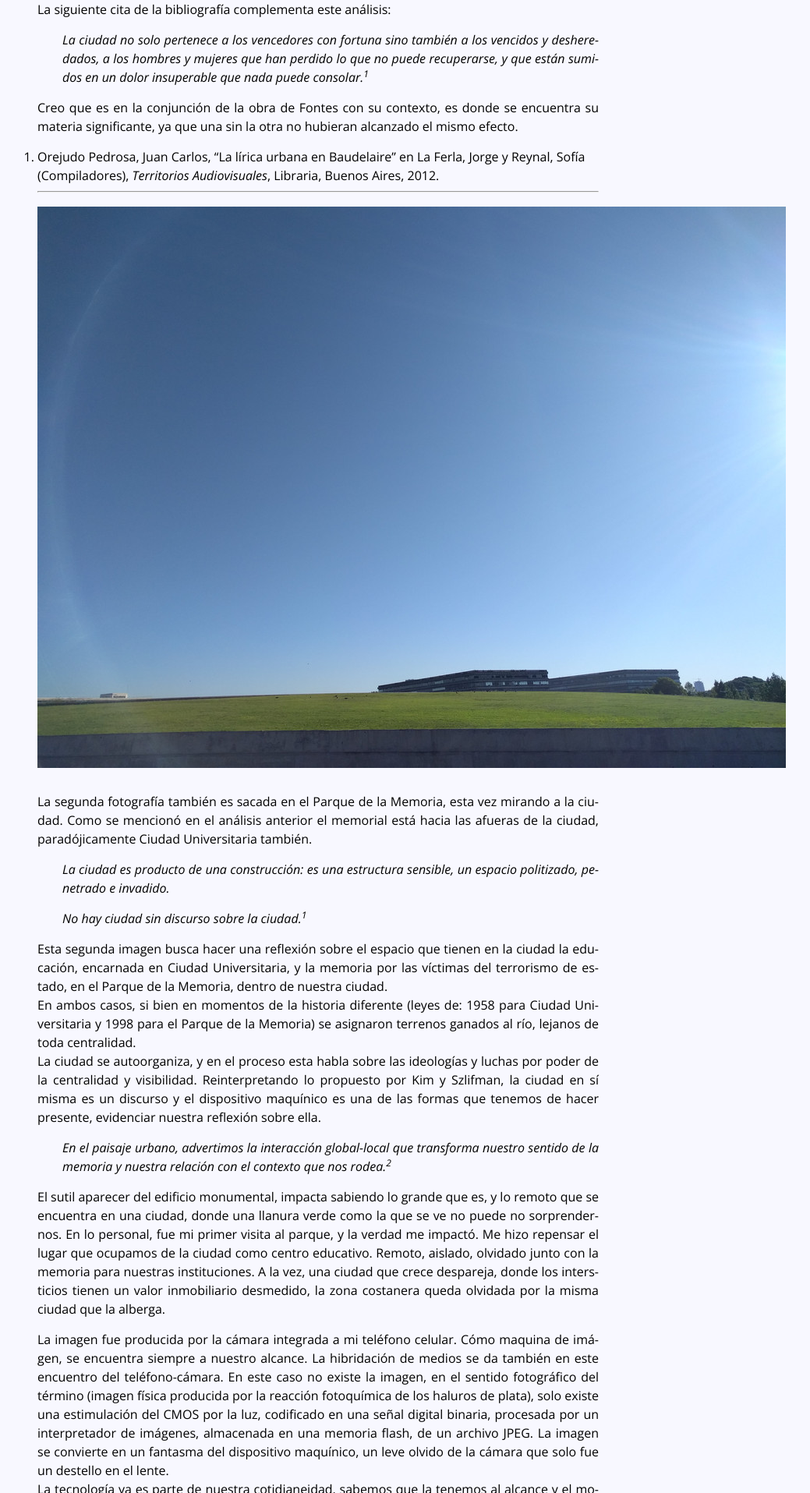
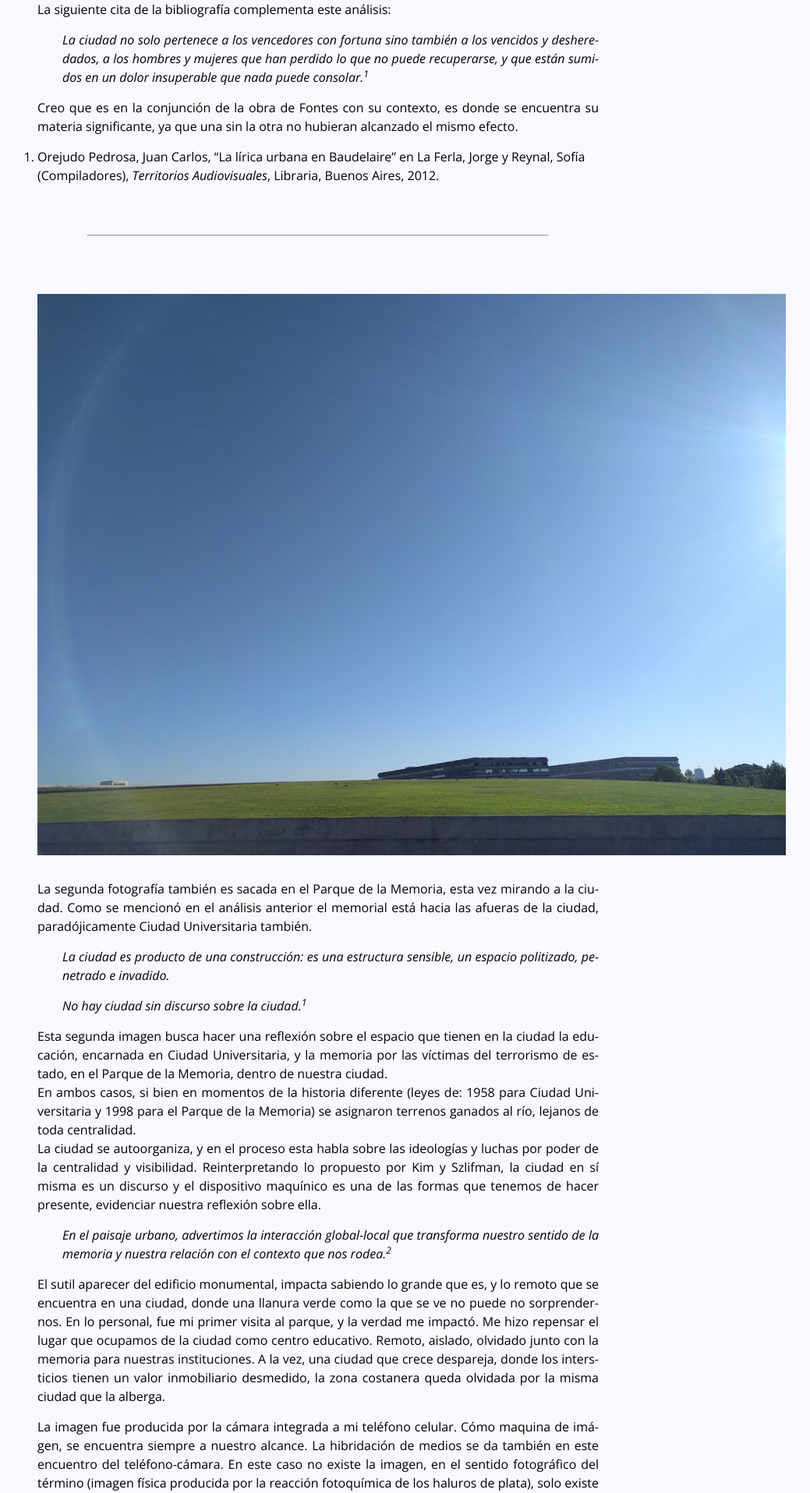
Before and after one commit to tasken/sitio.audiovisual, a Jekyll site: the page built from _posts/2016-04-13-TP1.md, in a window 1280 px wide. Shown: the part 3517-5432 px from the top of the page at 78% size, without its empty margins (232-1271 px from the left). Built offline with Jekyll 4.4.1, drawn with Linux system fonts in a browser that asks for light colours.

Commit message:
ajustes hr

```diff
--- a/_sass/_dav.scss
+++ b/_sass/_dav.scss
@@ -54,3 +54,7 @@ sub {
 li {
     line-height: 150%;
 }
+
+hr {
+    margin: 4em;
+}
```
